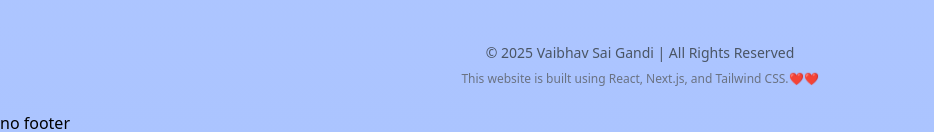
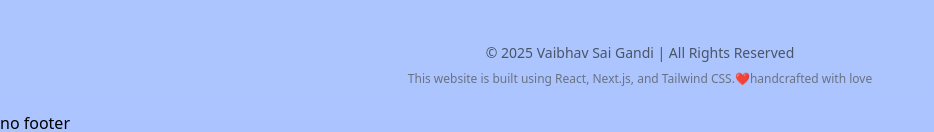
Before and after one commit to vaibhavsaigandi/Portfolio_new, a React (Vite) app: page / in a window 1280 px wide. Shown: the part 3265-3397 px from the top of the page, without its empty margins (0-934 px from the left). Built offline with nearby package versions, Linux system fonts and the light colour scheme.

Commit message:
footer update

```diff
--- a/src/components/ui/Footer.jsx
+++ b/src/components/ui/Footer.jsx
@@ -10,7 +10,7 @@ const Footer = () => {
         <p className="text-gray-500 text-xs mt-2">
           This website is built using React, Next.js, and Tailwind CSS.
           <span role="img" aria-label="love">
-            ❤️❤️
+            ❤️handcrafted with love
           </span>
         </p>
       </div>
```
